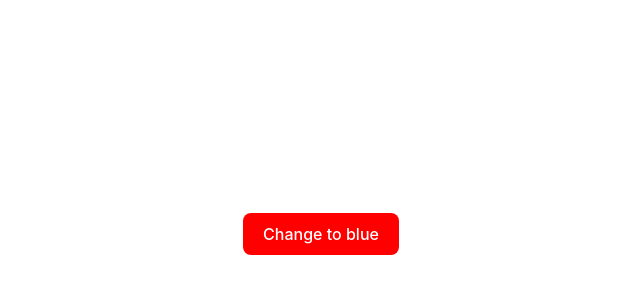
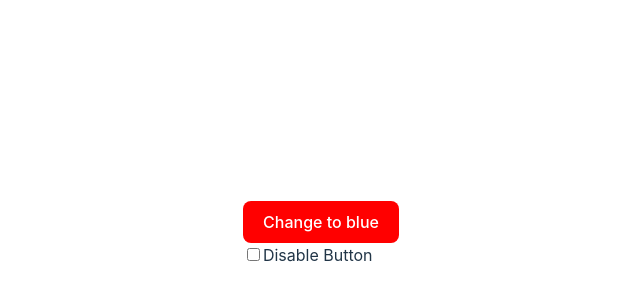
Before and after one commit to Bablu-Mehta/react-testing-by-bpnnie, a React (Vite) app in the folder reaact-testing-app/: page / in a window 1280 px wide. Shown: the part 166-466 px from the top of the page, without its empty margins (319-959 px from the left). Built offline with nearby package versions, Linux system fonts and the light colour scheme.

Commit message:
test initial condition of Button and checkbox.

```diff
--- a/reaact-testing-app/src/App.jsx
+++ b/reaact-testing-app/src/App.jsx
@@ -13,6 +13,13 @@ function App() {
       >
         Change to {newButtonColor}
       </button>
+      <br />
+      <input
+        type="checkbox"
+        id="disable-button=checkbox"
+        defaultChecked={false}
+      />
+      <label htmlFor="disable-button=checkbox">Disable Button</label>
     </div>
   );
 }
```
Also changed, not shown: 1 other file (tests, documents, lock files or other folders).
